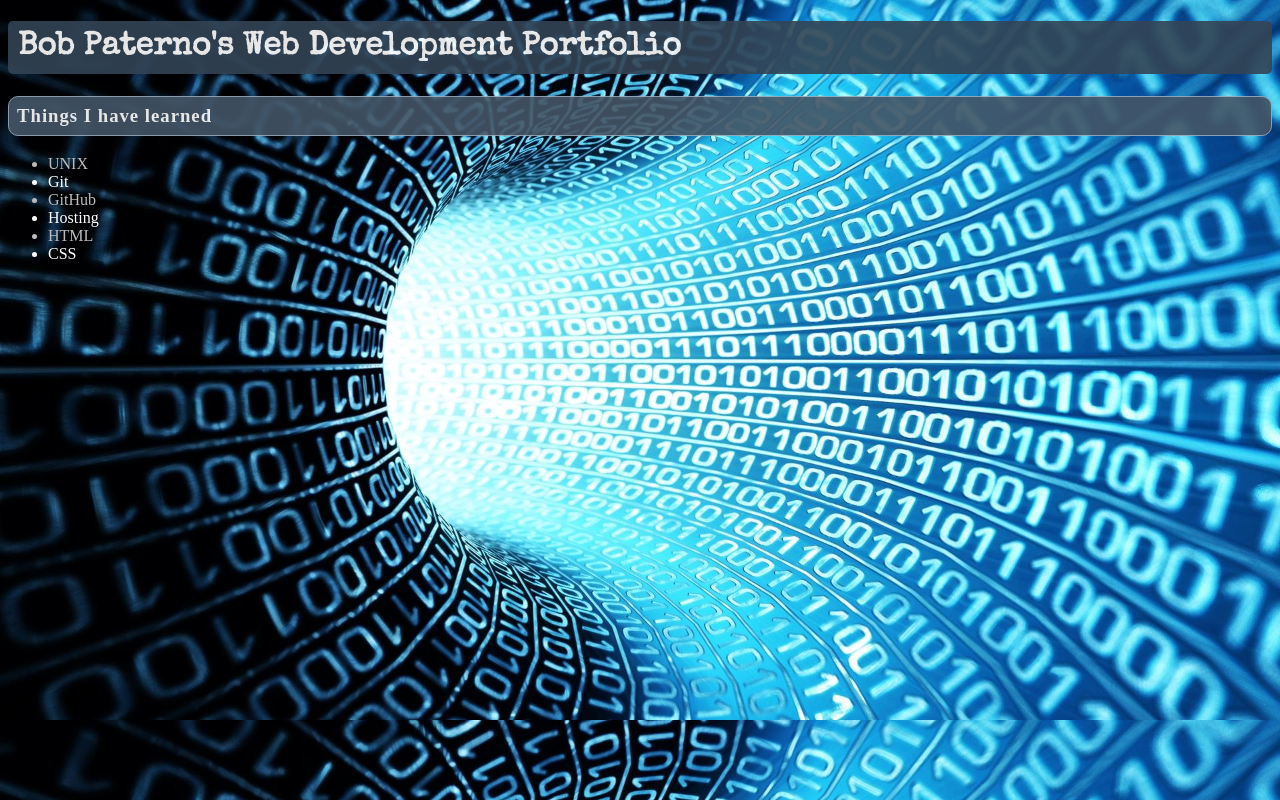
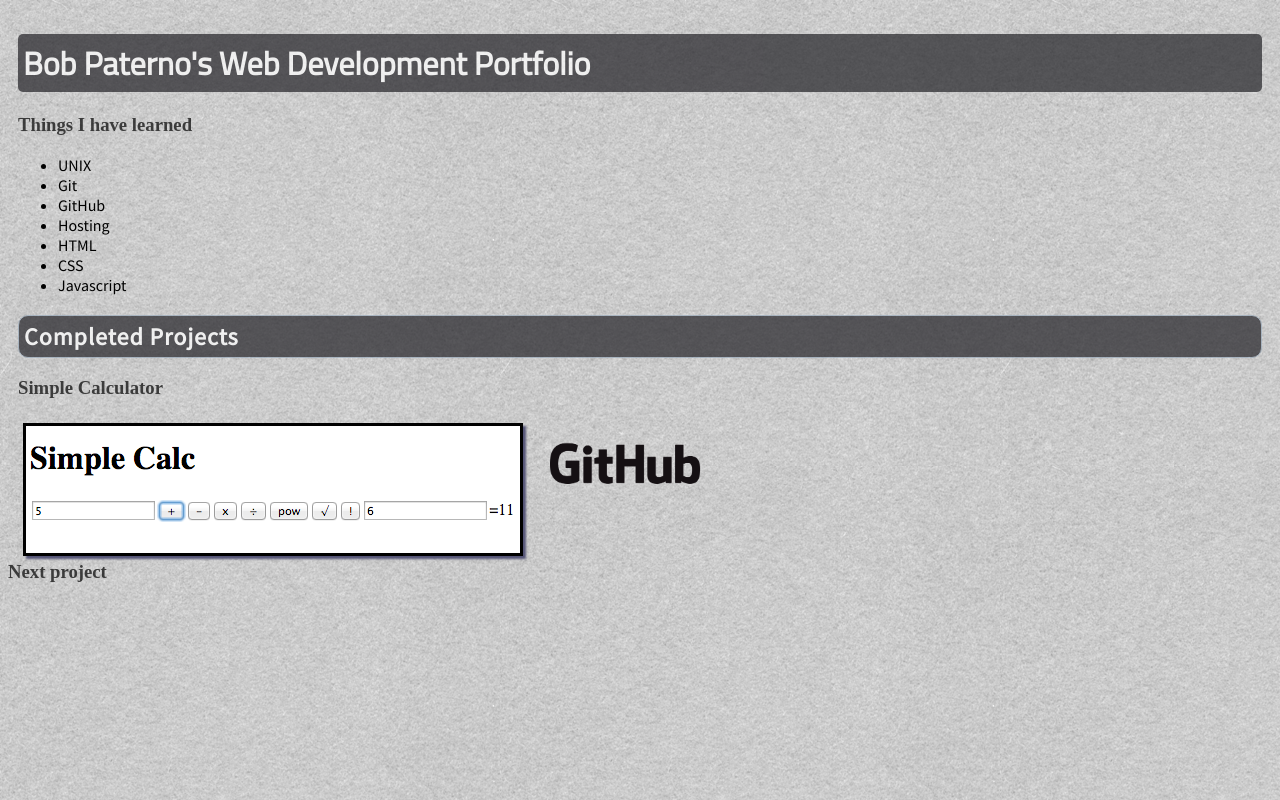
Before and after one commit to bobpaterno/bobpaterno.github.io, a plain HTML site: page index.html in a window 1280 px wide. Drawn offline with nearby package versions, Linux system fonts and the light colour scheme; a web font is replaced by a local one.

Commit message:
added link to simple-calc project

```diff
--- a/css/style.css
+++ b/css/style.css
@@ -1,41 +1,62 @@
-@import url(http://fonts.googleapis.com/css?family=Special+Elite);
-@import url(http://fonts.googleapis.com/css?family=Balthazar);
-@import url(http://fonts.googleapis.com/css?family=IM+Fell+English+SC);
+@import url(http://fonts.googleapis.com/css?family=Titillium+Web);
+@import url(http://fonts.googleapis.com/css?family=Source+Sans+Pro);
 
 body {
-  background-image: url('../images/bgimage.jpg');
-  background-size: cover;
+  background-image: url('../images/bkgr_felt.png');
 }
 
 h1 {
-  color: white;
-  background-color: #334455;
-  padding: 10px;
+  background-color: #222126;
   border-radius: 5px;
-  font-family: 'Special Elite', cursive;
+  font-family: 'Titillium Web', cursive;
 }
 
-h3 {
+h2 {
   border: 1px solid #99aabb;
-  padding: 8px;
-  background-color: #445566;
+  background-color: #222126;
   border-radius: 10px;
-  font-family: 'Balthazar', serif;
-  color: white;
+  font-family: 'Source Sans Pro', serif;
   letter-spacing: 1px;
 }
+h1, h2 {
+  color:white;
+  padding: 5px;
+}
 
-h1, h3 {
-  opacity: 0.9;
+h1, h2, h3 {
+  opacity: 0.7;
 }
 li {
-  font-family: 'IM Fell English SC', serif;
+  font-family: 'Source Sans Pro', serif;
 }
 
-li:nth-child(2n) {
-  color: white;
+.clear {
+  clear: both;
 }
 
-li:nth-child(2n+1) {
-  color: #bbbbbb;
+.app-img {
+  margin: 5px;
+  border: 3px solid black;
+  box-shadow: 3px 3px 2px #555577;
+  float: left;
 }
+
+.container {
+  margin: 5px;
+  padding: 5px;
+}
+
+.project-links {
+  width: 70%;
+}
+
+.logo-container {
+  margin: 10px;
+  width: 20%;
+  float: left;
+}
+
+.github-logo {
+    width: 100%;
+    height: auto;
+}
--- a/index.html
+++ b/index.html
@@ -8,7 +8,9 @@
   </head>
 
   <body>
+    <div class="container">
       <h1>Bob Paterno's Web Development Portfolio</h1>
+      <div>
         <h3>Things I have learned</h3>
         <ul>
           <li>UNIX</li>
@@ -17,7 +19,30 @@
           <li>Hosting</li>
           <li>HTML</li>
           <li>CSS</li>
+          <li>Javascript</li>
         </ul>
+      </div>
+
+      <h2>Completed Projects</h2>
+
+      <div class="project-links">
+        <h3>Simple Calculator</h3>
+        <a href="http://bobpaterno.com/simple-calc">
+          <img class="app-img" src="images/simple-calc.png">
+        </a>
+        <div class="logo-container">
+          <a href="https://github.com/bobpaterno/simple-calc">
+            <img class="github-logo" src="images/GitHub_Logo.png">
+          </a>
+        </div>
+      </div>
+
+    </div> <!-- container -->
+
+    <div class="project-links clear">
+      <h3>Next project</h3>
+    </div>
+
 
   </body>
 
```
Also changed, not shown: images/GitHub_Logo.png (added), images/bkgr_felt.png (added), images/simple-calc.png (added). Lines whose indentation alone changed are shown as unchanged.
